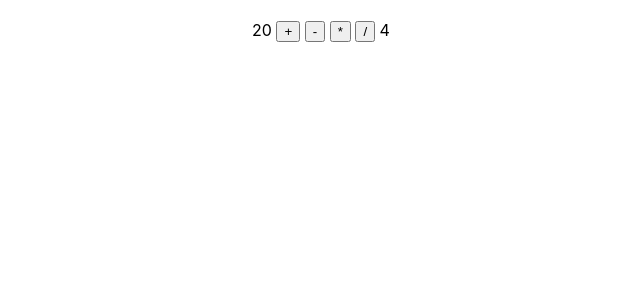
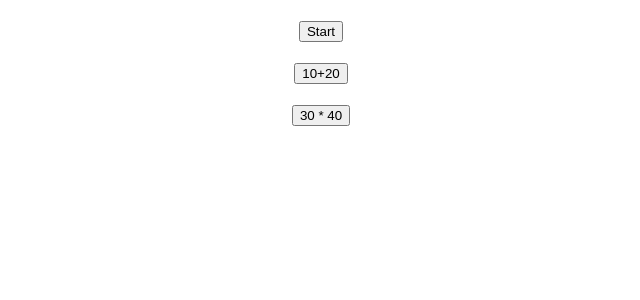
Before and after one commit to s6603051624032JJ/app1, a React (Create React App) app: page / in a window 1280 px wide. Shown: the top 300 px of the page, without its empty margins (319-959 px from the left). Built offline with nearby package versions, Linux system fonts and the light colour scheme.

Commit message:
add event-data.js

```diff
--- a/src/App.js
+++ b/src/App.js
@@ -1,8 +1,6 @@
 import React from 'react'
-import { Calculator2 } from './calculator'
-
+import {EventData2} from './event-data'
 
 export default function App() {
-  return <Calculator2/>
-
+  return <EventData2/>
 }
--- /dev/null
+++ b/src/event-data.js
@@ -0,0 +1,23 @@
+import React from 'react';
+
+export function EventData2() {
+    const onClickStartStop = (ev) => {
+        let t = ev.target.innerText;
+        let s = (t === 'Start') ? 'Stop' : 'Start';
+        ev.target.innerText = s;
+    };
+
+    const onClickAdd = (ev) => {
+        let t = ev.target.innerText;
+        let r = eval(t);
+        alert(`${t} = ${r}`);
+    };
+
+    return (
+        <div style={{ textAlign: 'center', marginTop: 20 }}>
+            <button onClick={(ev) => onClickStartStop(ev)}>Start</button><br/><br/>
+            <button onClick={(ev) => onClickAdd(ev)}>10+20</button><br/><br/>
+            <button onClick={onClickAdd}>30 * 40</button><br/><br/>
+        </div>
+    );
+}
```
